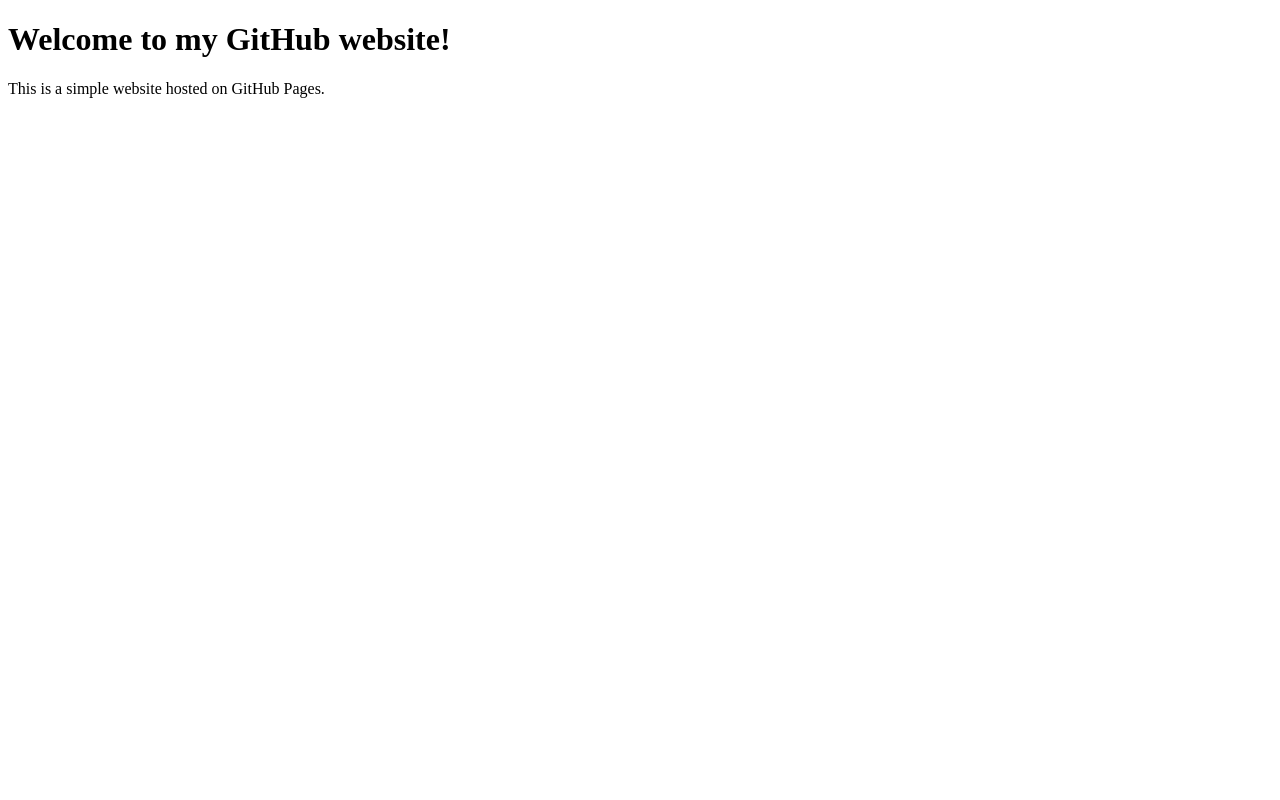
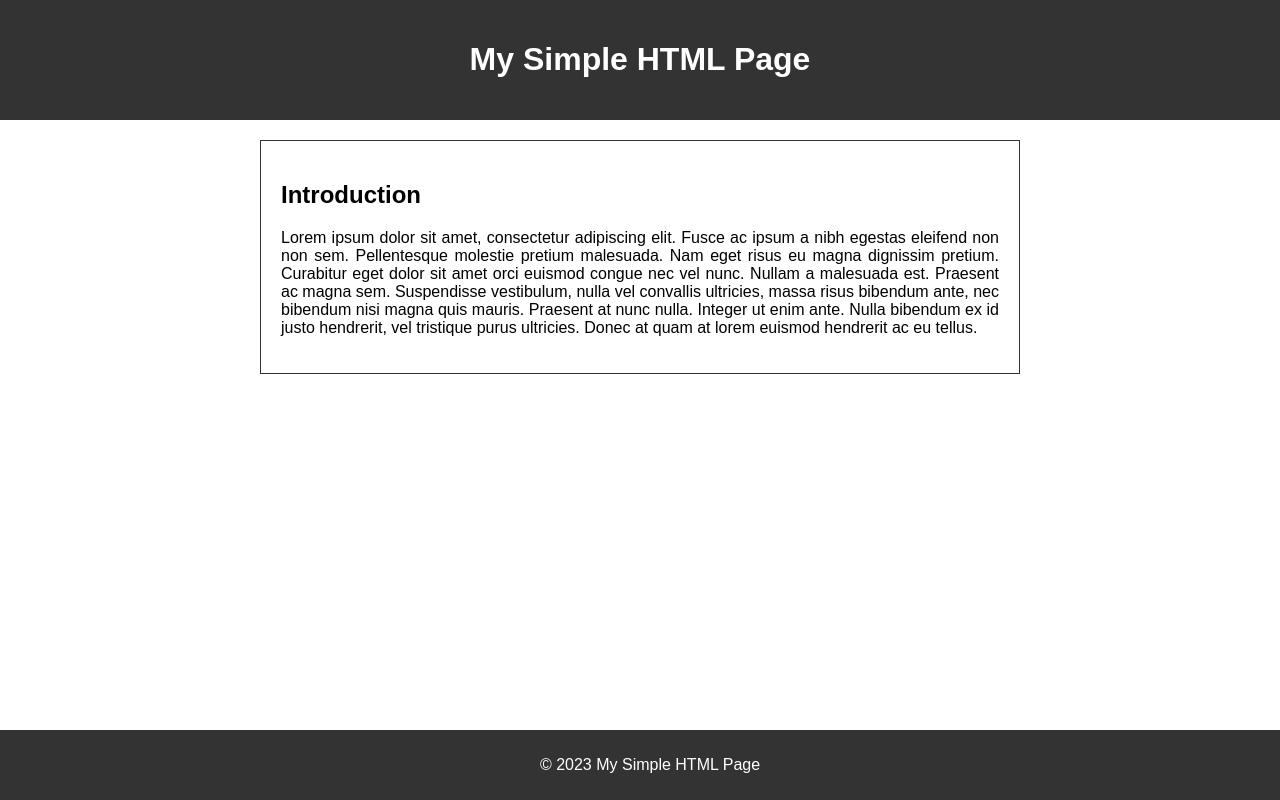
Before and after one commit to jar-us/jar-us.github.io, a plain HTML site: page index.html in a window 1280 px wide. Drawn offline with Linux system fonts and the light colour scheme.

Commit message:
Update index.html

```diff
--- a/index.html
+++ b/index.html
@@ -1,12 +1,58 @@
 <!DOCTYPE html>
-<html lang="en">
+<html>
 <head>
-    <meta charset="UTF-8">
-    <meta name="viewport" content="width=device-width, initial-scale=1.0">
-    <title>My GitHub Website</title>
+	<title>My Simple HTML Page</title>
+	<style>
+		body {
+			margin: 0;
+			padding: 0;
+			font-family: Arial, sans-serif;
+		}
+
+		.header {
+			background-color: #333;
+			color: #fff;
+			padding: 20px;
+			text-align: center;
+		}
+
+		.container {
+			max-width: 800px;
+			margin: 20px auto;
+			padding: 0 20px;
+			box-sizing: border-box;
+		}
+
+		.content {
+			margin-top: 20px;
+			border: 1px solid #333;
+			padding: 20px;
+			text-align: justify;
+		}
+
+		.footer {
+			background-color: #333;
+			color: #fff;
+			padding: 10px;
+			text-align: center;
+			position: absolute;
+			bottom: 0;
+			width: 100%;
+		}
+	</style>
 </head>
 <body>
-    <h1>Welcome to my GitHub website!</h1>
-    <p>This is a simple website hosted on GitHub Pages.</p>
+	<div class="header">
+		<h1>My Simple HTML Page</h1>
+	</div>
+	<div class="container">
+		<div class="content">
+			<h2>Introduction</h2>
+			<p>Lorem ipsum dolor sit amet, consectetur adipiscing elit. Fusce ac ipsum a nibh egestas eleifend non non sem. Pellentesque molestie pretium malesuada. Nam eget risus eu magna dignissim pretium. Curabitur eget dolor sit amet orci euismod congue nec vel nunc. Nullam a malesuada est. Praesent ac magna sem. Suspendisse vestibulum, nulla vel convallis ultricies, massa risus bibendum ante, nec bibendum nisi magna quis mauris. Praesent at nunc nulla. Integer ut enim ante. Nulla bibendum ex id justo hendrerit, vel tristique purus ultricies. Donec at quam at lorem euismod hendrerit ac eu tellus.</p>
+		</div>
+	</div>
+	<div class="footer">
+		<p>&copy; 2023 My Simple HTML Page</p>
+	</div>
 </body>
 </html>
```
